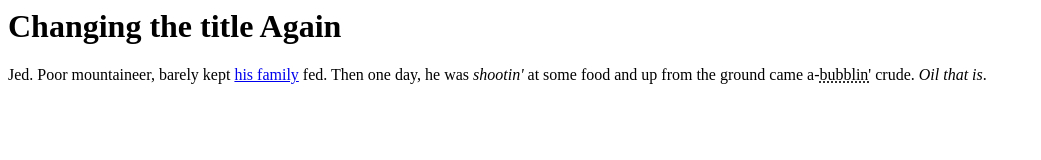
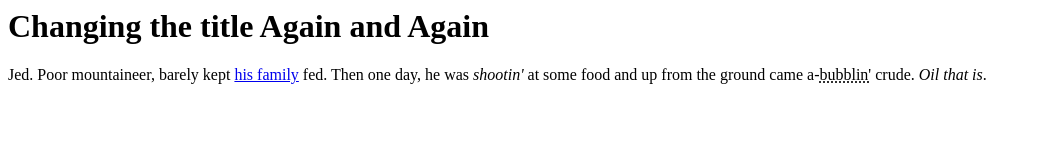
Before and after one commit to nielsondesign/hello-world, a plain HTML site: page index.html in a window 1280 px wide. Shown: the whole page, without its empty margins (0-1041 px from the left). Drawn offline with Linux system fonts and the light colour scheme.

Commit message:
Another h1 change

```diff
--- a/index.html
+++ b/index.html
@@ -1,6 +1,6 @@
 <html>
 <body>
-	<h1>Changing the title Again</h1>
+	<h1>Changing the title Again and Again</h1>
 	<p This is the story of a man named <b>Jed</b class="name">.
 Poor mountaineer, barely kept <a href="http://jedsfamily.com">his family</a> fed.
 Then one day, he was <abbr><i>shootin'</abbr></i> at some food and up from the ground
```
